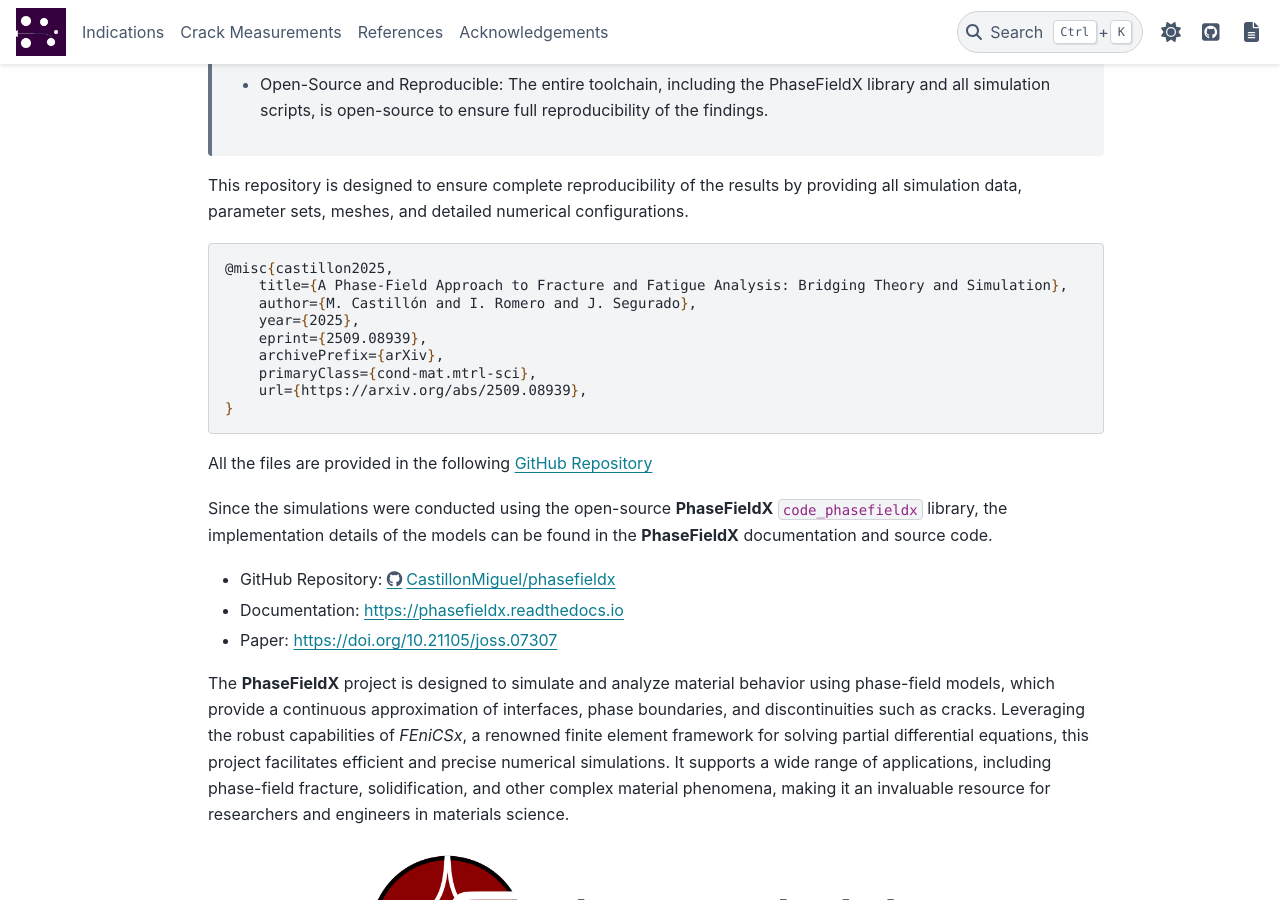
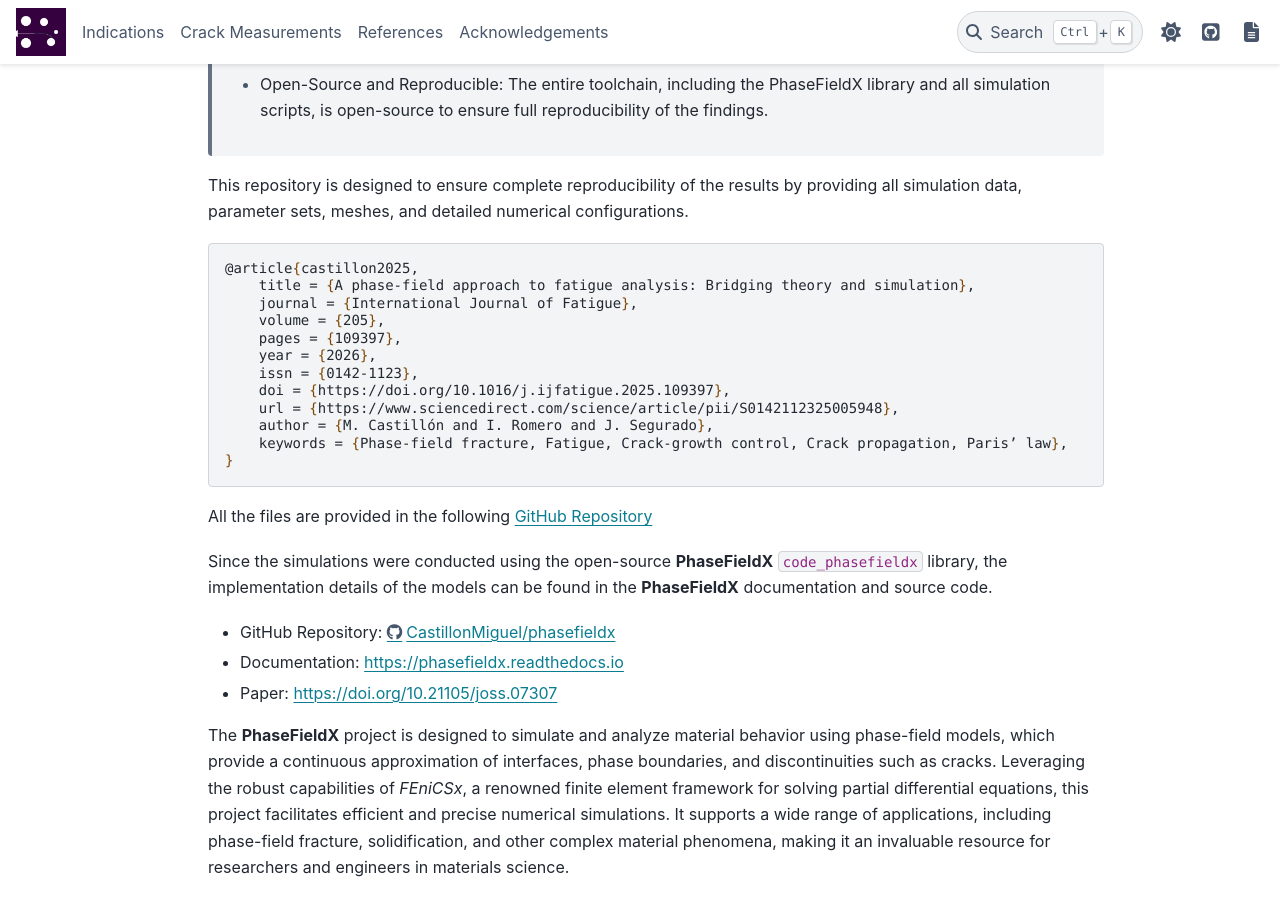
Before and after one commit to CastillonMiguel/A-Phase-Field-Approach-to-Fatigue-Analysis-Bridging-Theory-and-Simulation, a Sphinx documentation site: the page built from docs/source/index.rst, in a window 1280 px wide and 900 px high, scrolled down 1148 px. Built offline with Sphinx 7.4.7 and the PyData theme 0.15.4, drawn with Linux system fonts in a browser that asks for light colours; pages that are not in the unit, such as notebooks, are missing from menus; the version number could not be read and is left out; cross-references to code outside the pages are shown as plain code.

Commit message:
fix: update references to the published article in documentation

```diff
--- a/docs/source/conf.py
+++ b/docs/source/conf.py
@@ -250,7 +250,7 @@
     'icon_links': [
         {
             'name': 'The Paper',
-            'url': 'https://arxiv.org/abs/2509.08939',
+            'url': 'https://www.sciencedirect.com/science/article/pii/S0142112325005948',
             'icon': 'fa fa-file-text fa-fw',
         },
     ],
--- a/docs/source/index.rst
+++ b/docs/source/index.rst
@@ -40,17 +40,20 @@
 
 .. code:: latex
 
-    @misc{castillon2025,
-        title={A Phase-Field Approach to Fracture and Fatigue Analysis: Bridging Theory and Simulation},
-        author={M. Castillón and I. Romero and J. Segurado},
-        year={2025},
-        eprint={2509.08939},
-        archivePrefix={arXiv},
-        primaryClass={cond-mat.mtrl-sci},
-        url={https://arxiv.org/abs/2509.08939},
+    @article{castillon2025,
+        title = {A phase-field approach to fatigue analysis: Bridging theory and simulation},
+        journal = {International Journal of Fatigue},
+        volume = {205},
+        pages = {109397},
+        year = {2026},
+        issn = {0142-1123},
+        doi = {https://doi.org/10.1016/j.ijfatigue.2025.109397},
+        url = {https://www.sciencedirect.com/science/article/pii/S0142112325005948},
+        author = {M. Castillón and I. Romero and J. Segurado},
+        keywords = {Phase-field fracture, Fatigue, Crack-growth control, Crack propagation, Paris’ law},
     }
 
-All the files are provided in the following `GitHub Repository <https://github.com/CastillonMiguel/A-Phase-Field-Approach-to-Fracture-and-Fatigue-Analysis-Bridging-Theory-and-Simulation>`_
+All the files are provided in the following `GitHub Repository <https://github.com/CastillonMiguel/A-Phase-Field-Approach-to-Fatigue-Analysis-Bridging-Theory-and-Simulation>`_
 
 Since the simulations were conducted using the open-source **PhaseFieldX** :footcite:t:`code_phasefieldx` library, the implementation details of the models can be found in the **PhaseFieldX** documentation and source code.
 
```
